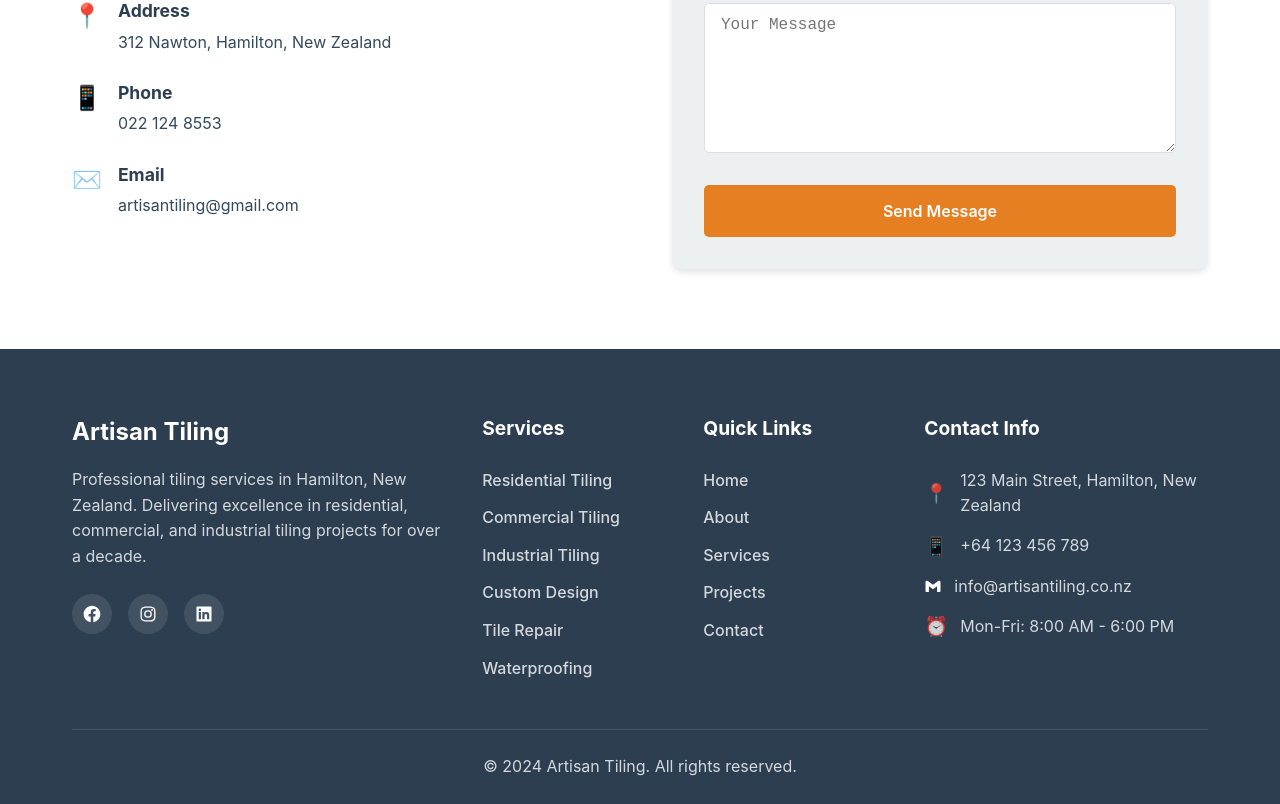
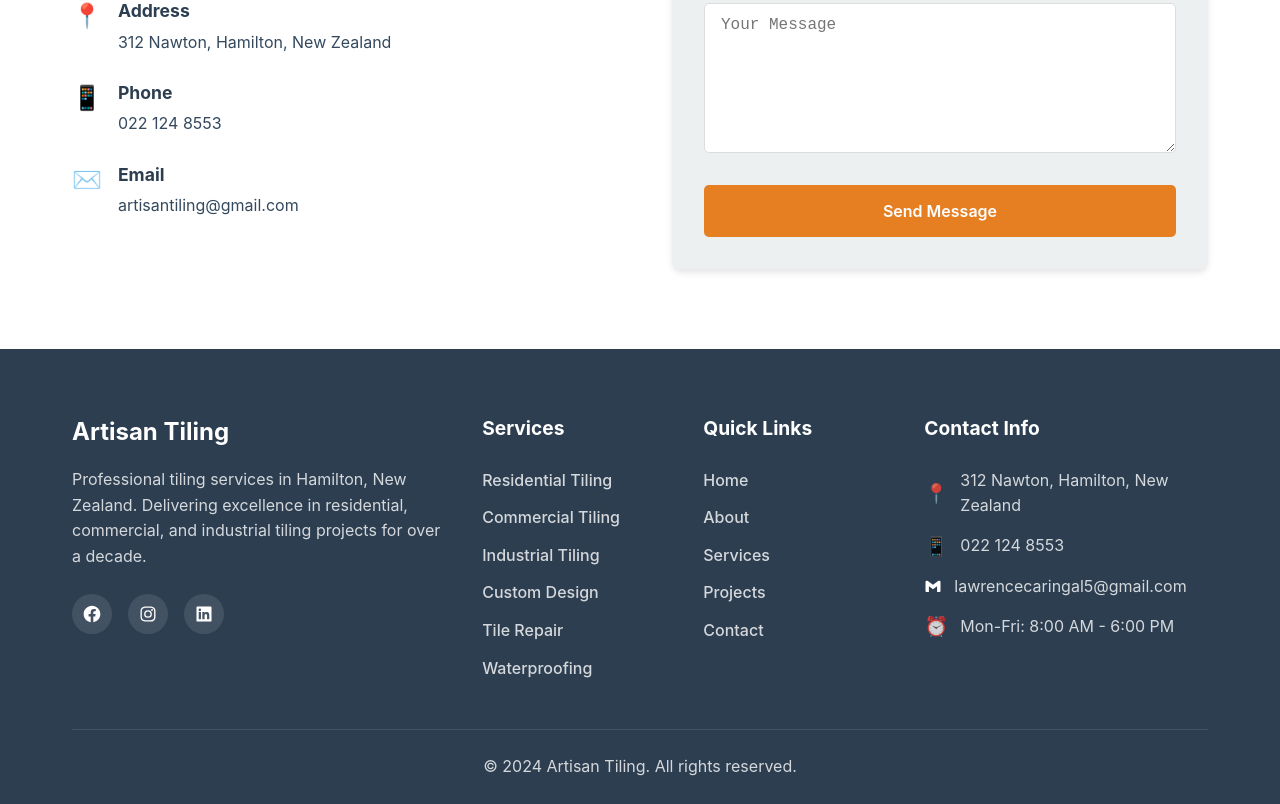
Before and after one commit to CaringalML/Artisan-Tiling-React-JS-Cloudfront, a React (Vite) app: page / in a window 1280 px wide. Shown: the part 3561-4365 px from the top of the page. Built offline with nearby package versions, Linux system fonts and the light colour scheme.

Commit message:
updated footer

```diff
--- a/src/components/Footer.jsx
+++ b/src/components/Footer.jsx
@@ -78,11 +78,11 @@ const Footer = () => {
             <ul className="footer-list contact-list">
               <li>
                 <span className="contact-icon">📍</span>
-                123 Main Street, Hamilton, New Zealand
+                312 Nawton, Hamilton, New Zealand
               </li>
               <li>
                 <span className="contact-icon">📱</span>
-                +64 123 456 789
+                022 124 8553
               </li>
               <li>
                 <span className="contact-icon">
@@ -90,7 +90,7 @@ const Footer = () => {
                     <path d="m18.73 5.41-1.28 1L12 10.46 6.55 6.37l-1.28-1A2 2 0 0 0 2 7.05v11.59A1.36 1.36 0 0 0 3.36 20h3.19v-7.72L12 16.37l5.45-4.09V20h3.19A1.36 1.36 0 0 0 22 18.64V7.05a2 2 0 0 0-3.27-1.64z"></path>
                   </svg>
                 </span>
-                info@artisantiling.co.nz
+                lawrencecaringal5@gmail.com
               </li>
               <li>
                 <span className="contact-icon">⏰</span>
```
